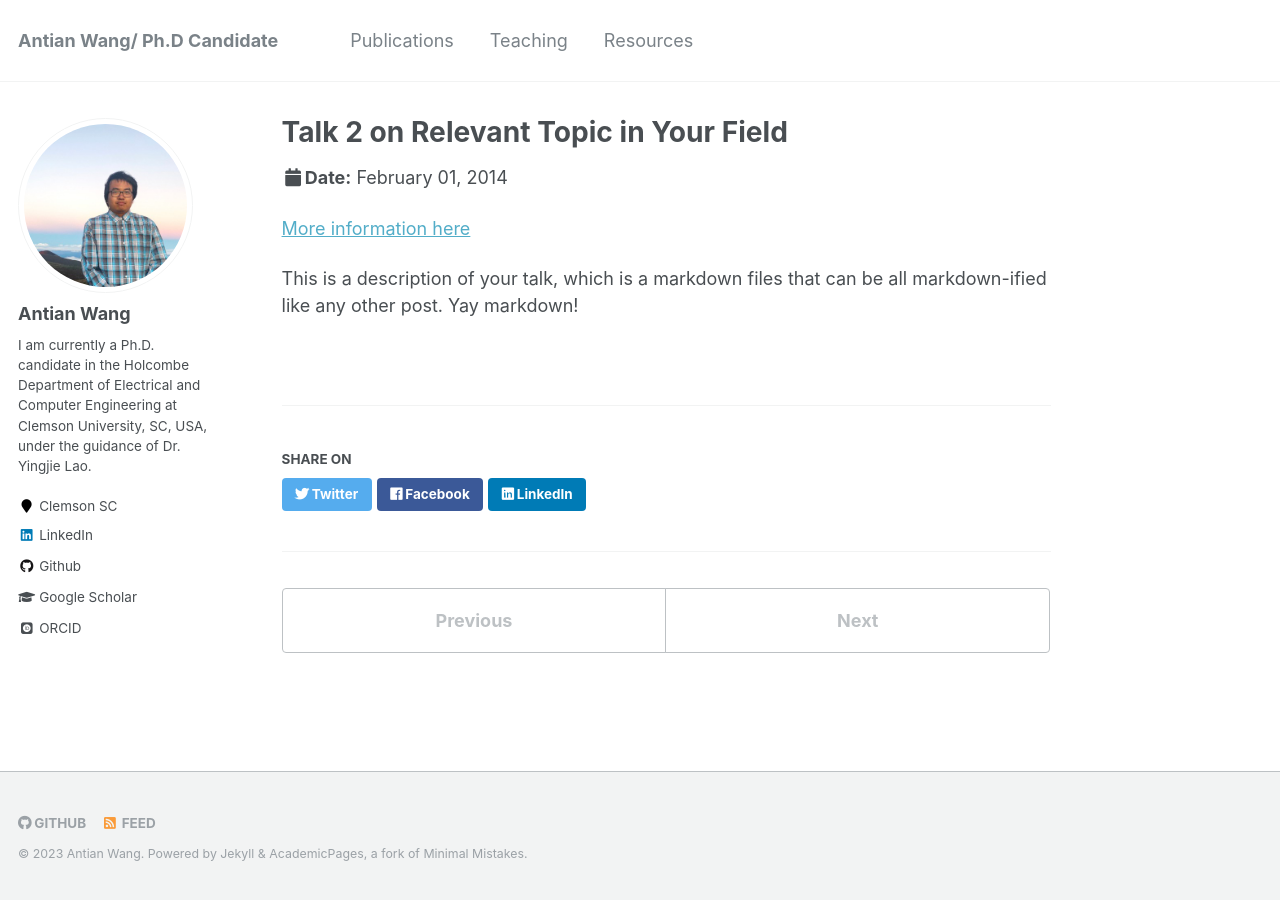
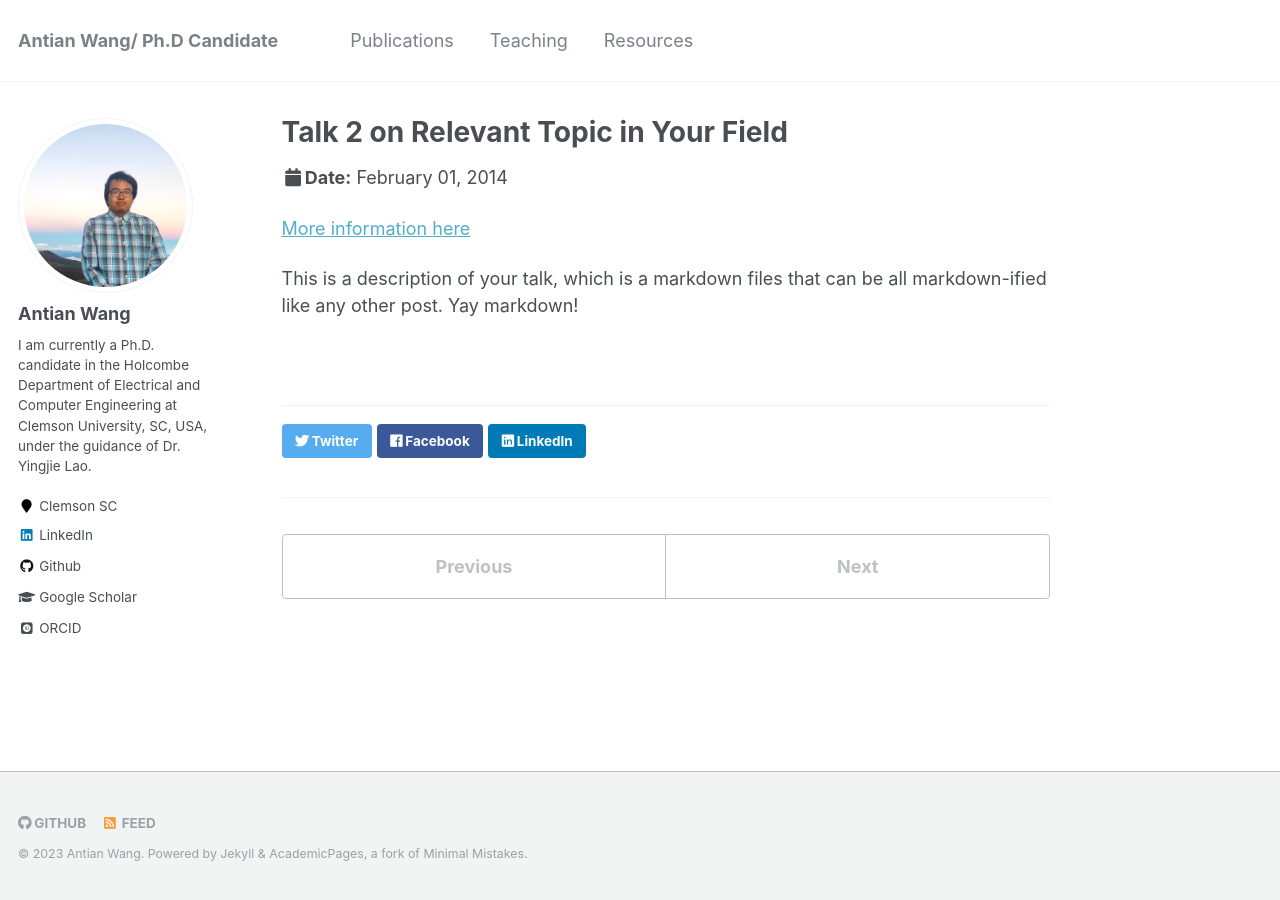
Before and after one commit to wangantian/wangantian.github.io, a Jekyll site: the page built from _talks/2014-02-01-talk-2.md, in a window 1280 px wide. Built offline with Jekyll 4.4.1, drawn with Linux system fonts in a browser that asks for light colours; some web fonts are replaced.

Commit message:
Update ui-text.yml

```diff
--- a/_data/ui-text.yml
+++ b/_data/ui-text.yml
@@ -12,7 +12,7 @@ en: &DEFAULT_EN
   ext_link_label             : "Direct Link"
   less_than                  : "less than"
   minute_read                : "minute read"
-  share_on_label             : "Share on"
+  #share_on_label             : "Share on"
   meta_label                 :
   tags_label                 : "Tags:"
   categories_label           : "Categories:"
```
